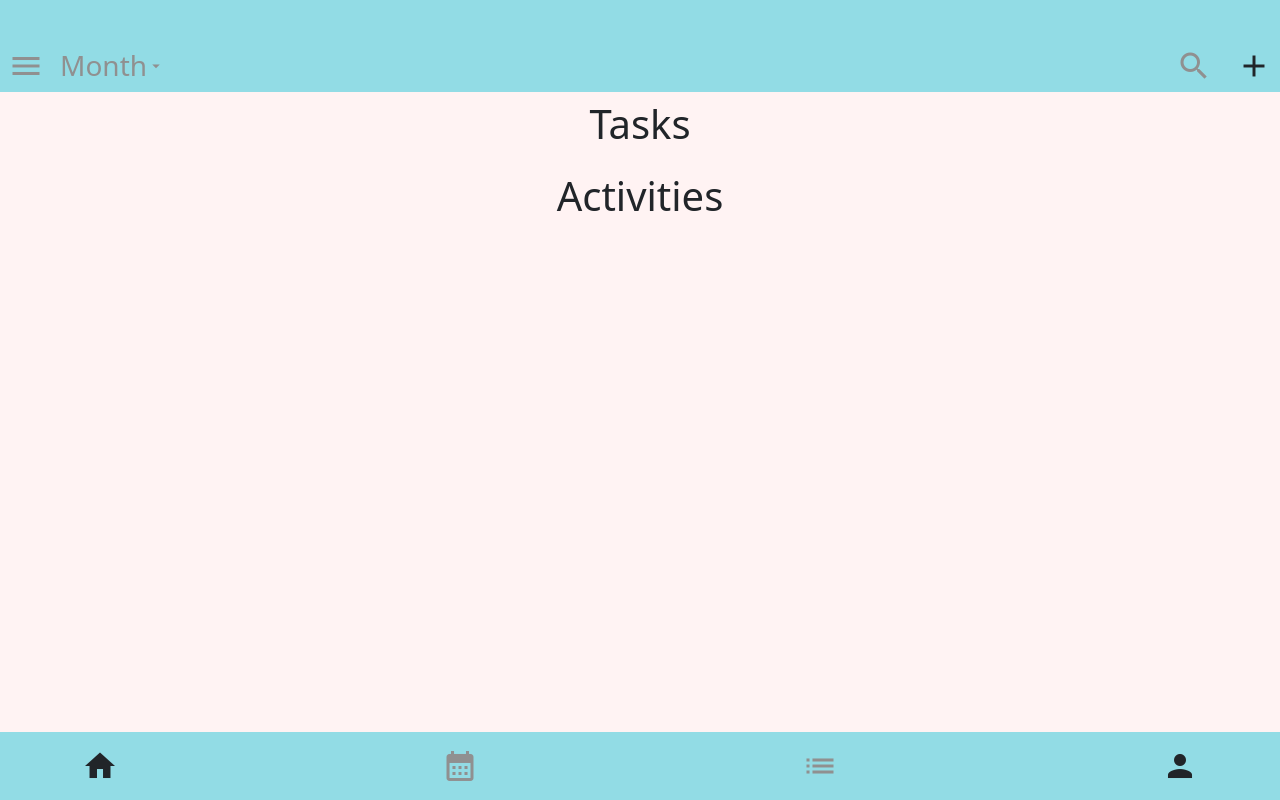
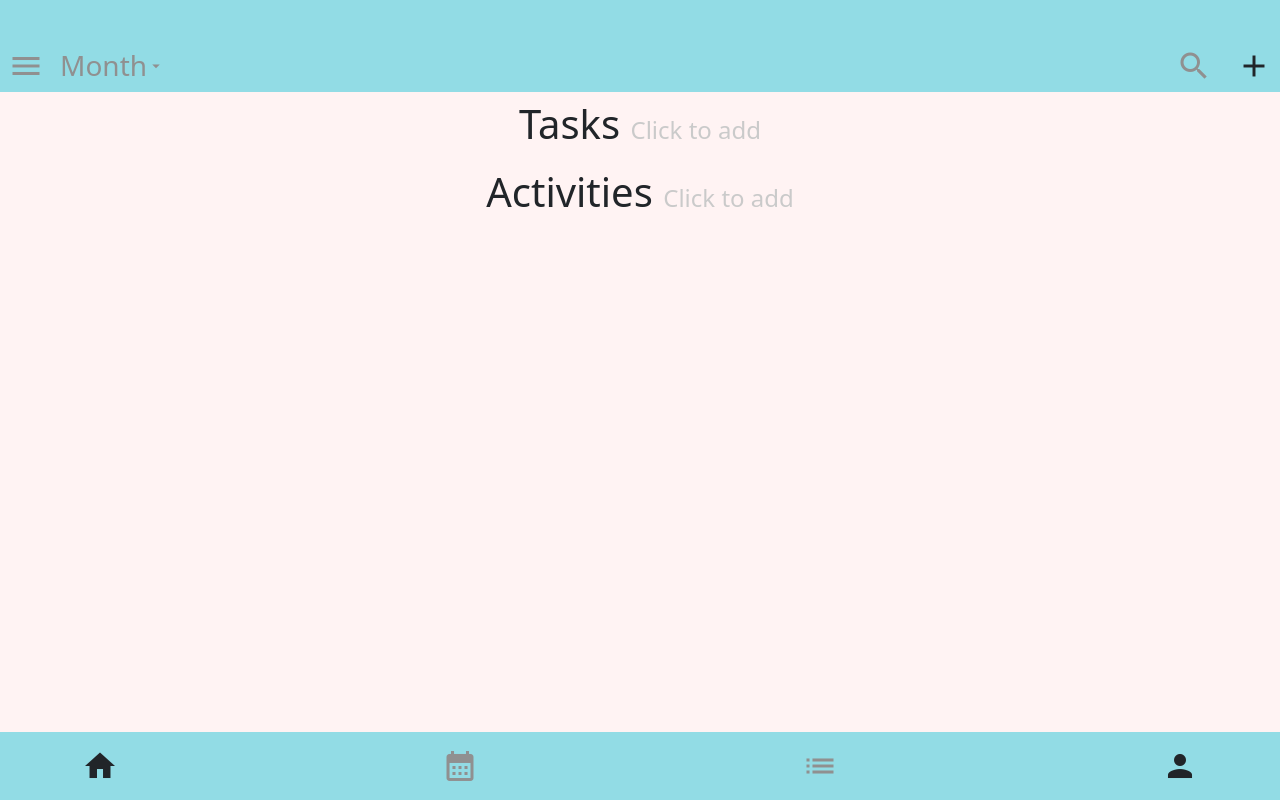
Before and after one commit to NicRodri/1800_202230_bby22, a plain HTML site: page html/main.html in a window 1280 px wide. Drawn offline with nearby package versions, Linux system fonts and the light colour scheme; no server answers.

Commit message:
Small UI changes in main

```diff
--- a/html/main.html
+++ b/html/main.html
@@ -55,16 +55,16 @@
       </div>
     </div> -->
 
-    <div class="container spacing-footer spacing-header pt-2">
-      <h1 class="text-center" id="CreateTasks">Tasks</h1>
+    <div class="container spacing-footer spacing-header pt-2 text-center">
+      <h1 class="d-inline" id="CreateTasks">Tasks <span class="h4 greyText">Click to add</span></h1>
       <!-- Here is Task container for cards  -->
-      <div class="container">
+      <div class="container pb-3 pt-1">
         <div id="tasks-go-here" class="d-flex row justify-content-center">
         </div>
       </div>
-      <h1 class="text-center pt-3" id="CreateActivities">Activities</h1>
+      <h1 class="d-inline" id="CreateActivities">Activities <span class="h4 greyText">Click to add</span></h1>
       <!-- Here is Activity container for cards  -->
-      <div class="container">
+      <div class="container pt-1">
         <div id="activities-go-here" class="d-flex row justify-content-center">
         </div>
       </div>
--- a/styles/style.css
+++ b/styles/style.css
@@ -49,6 +49,10 @@ body {
     color: #909090;
 }
 
+.greyText{
+    color: #cacaca;
+}
+
 .blue {
     background-color: #92DCE5;
 }
@@ -67,4 +71,8 @@ i{
     user-select: none;
 }
 
+#CreateTasks,
+#CreateActivities{
+    cursor: pointer;
+}
 /* (248, 249, 250) */
```
Also changed, not shown: 1 other file.
